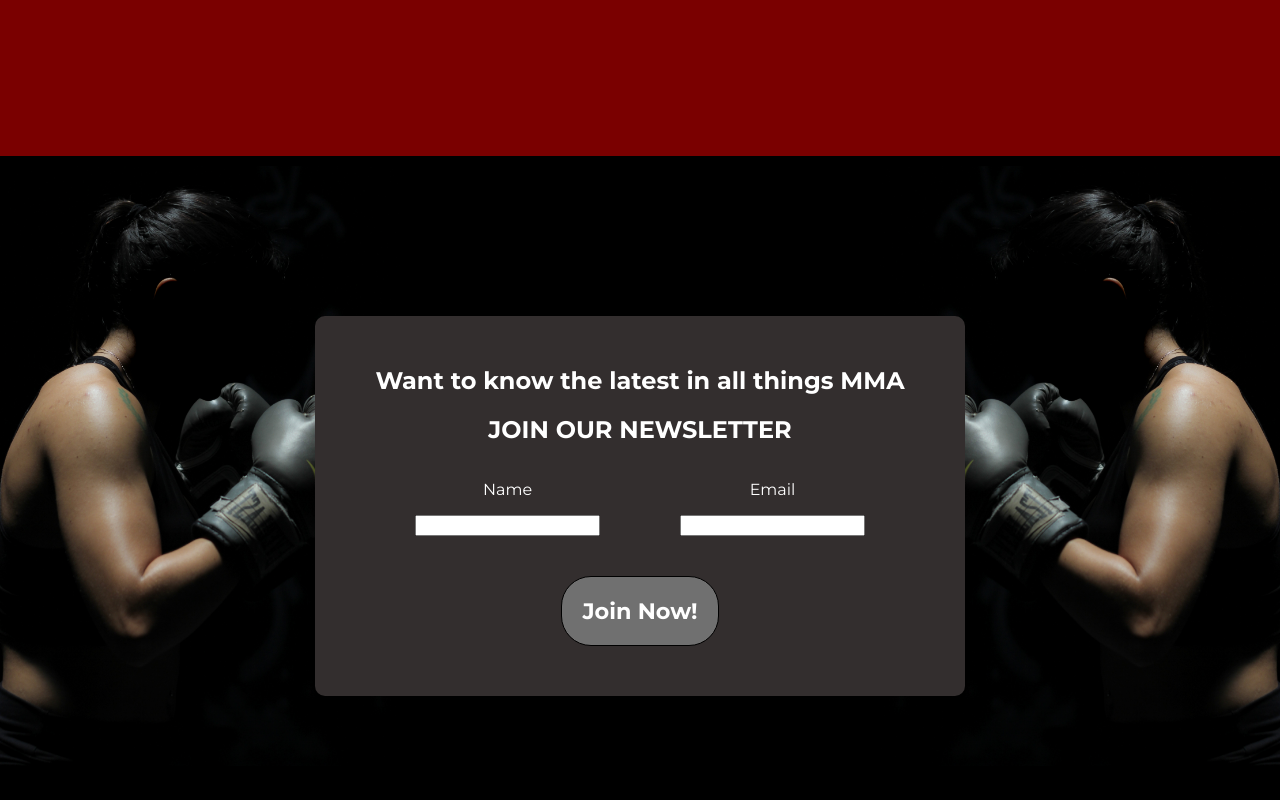
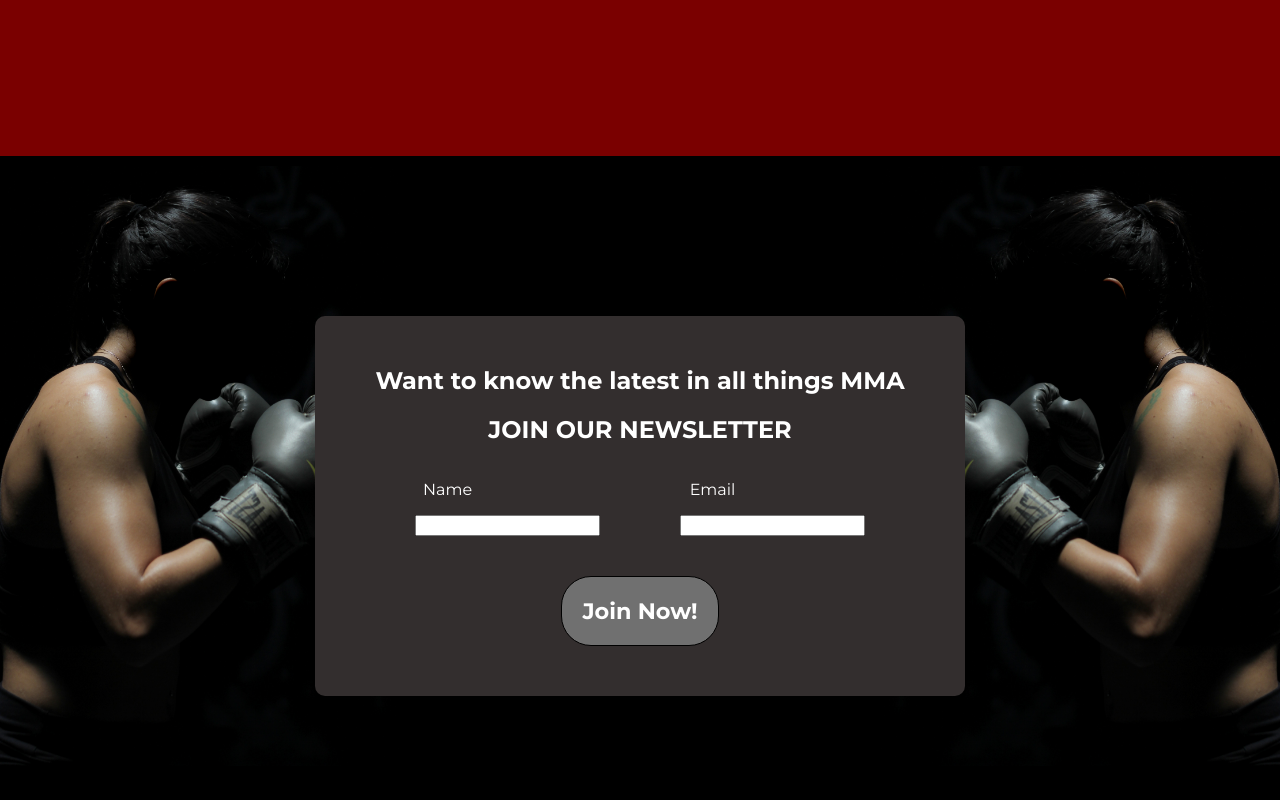
Before and after one commit to SergioGomesHub/Fight-Fitness, a plain HTML site: page index.html in a window 1280 px wide. Shown: the part 1502-2302 px from the top of the page. Drawn offline with Linux system fonts and the light colour scheme.

Commit message:
Tweak Newsletter Section

```diff
--- a/main.css
+++ b/main.css
@@ -300,6 +300,15 @@ cite {
   padding: 30px;
 }
 
+.news-wrapper p {
+  position: relative;
+  right: 60px;
+}
+
+.news-wrapper h1 {
+  font-size: 1.5em;
+}
+
 .news-button {
   background-color: #707070;
   color: white;
```
